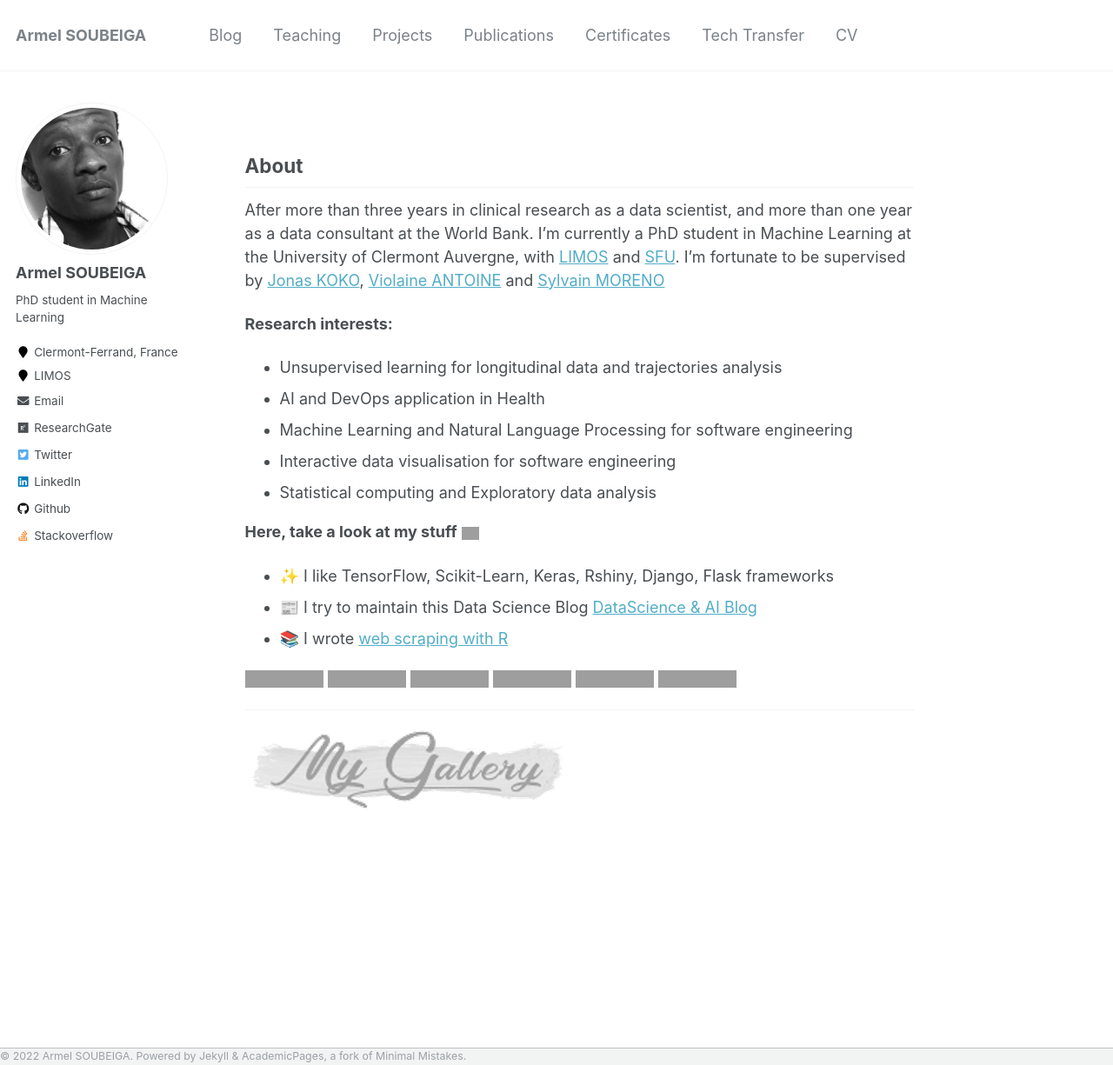
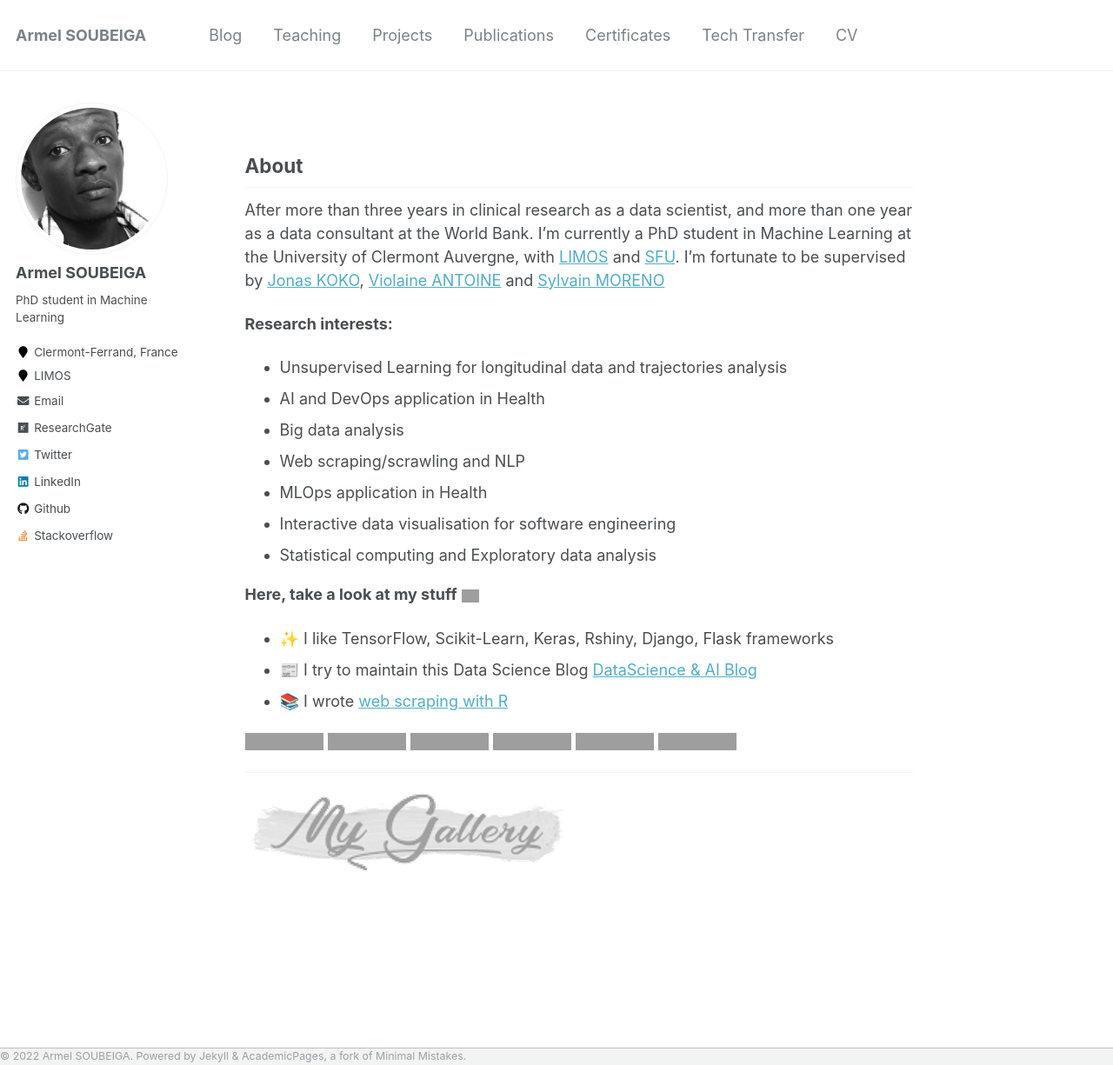
Before and after one commit to armelsoubeiga/armelsoubeiga.github.io, a Jekyll site: the page built from _pages/about.md, in a window 1280 px wide and 1225 px high. Shown: the whole window at 87% size. Built offline with Jekyll 4.4.1, drawn with Linux system fonts in a browser that asks for light colours; grey boxes are pictures that could not be loaded.

Commit message:
Update about.md

```diff
--- a/_pages/about.md
+++ b/_pages/about.md
@@ -14,11 +14,13 @@ After more than three years in clinical research as a data scientist, and more t
 
 **Research interests:**
 
-* Unsupervised learning for longitudinal data and trajectories analysis
-* AI and DevOps application in Health
-* Machine Learning and Natural Language Processing for software engineering
-* Interactive data visualisation for software engineering
-* Statistical computing and Exploratory data analysis
+- Unsupervised Learning for longitudinal data and trajectories analysis
+- AI and DevOps application in Health
+- Big data analysis
+- Web scraping/scrawling and NLP
+- MLOps application in Health
+- Interactive data visualisation for software engineering
+- Statistical computing and Exploratory data analysis
 
 **Here, take a look at my stuff**  <img src="https://raw.githubusercontent.com/aemmadi/aemmadi/master/wave.gif" width="20px">
 
```
